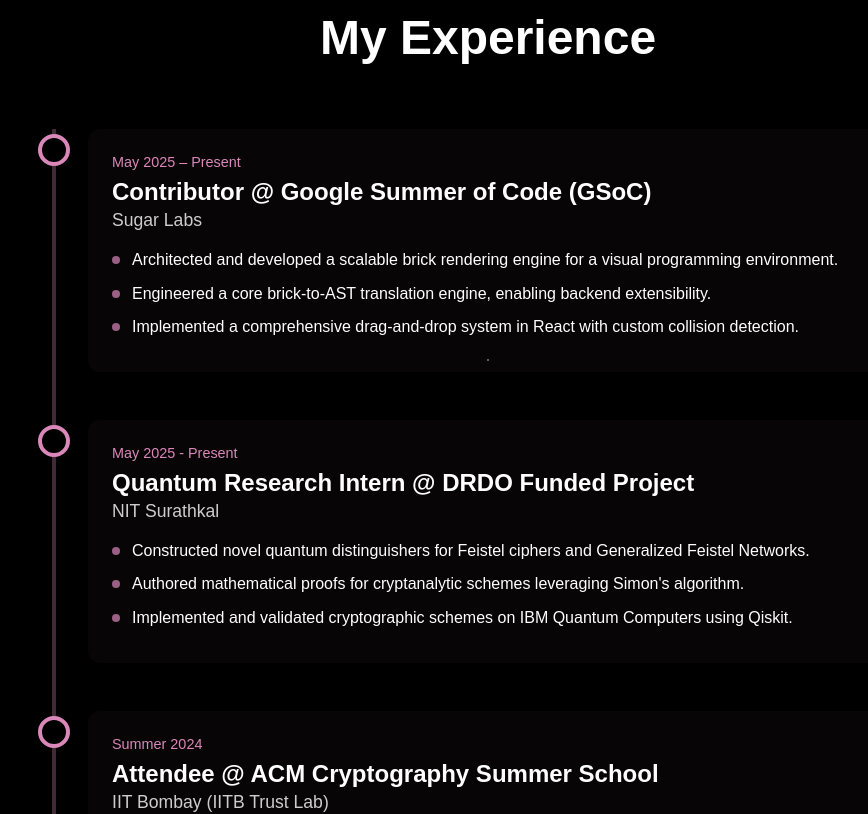
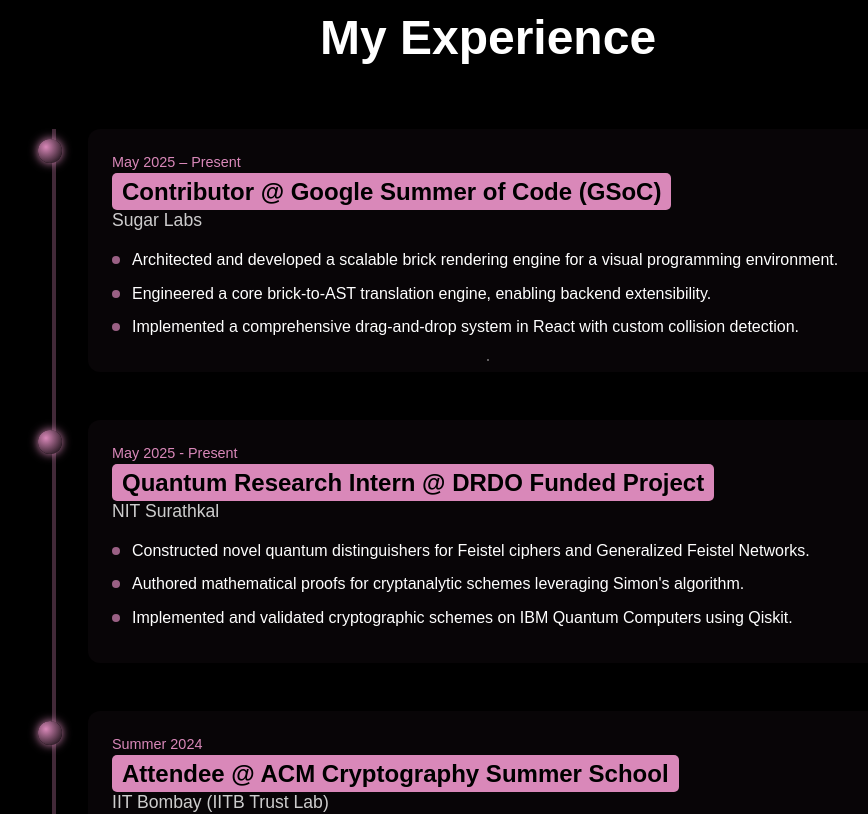
Before and after one commit to saumyashahi/My-Portfolio, a React (Vite) app: page / in a window 1280 px wide. Shown: the part 840-1654 px from the top of the page, without its empty margins (152-1020 px from the left). Built offline with nearby package versions, Linux system fonts and the light colour scheme.

Commit message:
feat: add animated titles and 3D dots to timeline

```diff
--- a/src/components/Experience/Experience.css
+++ b/src/components/Experience/Experience.css
@@ -56,13 +56,13 @@
     content: '';
     position: absolute;
     left: 0;
-    top: 5px;
-    height: 32px;
-    width: 32px;
+    top: 10px;
+    height: 24px;
+    width: 24px;
     border-radius: 50%;
-    background: var(--navbar-background);
-    border: 4px solid var(--accent-color);
+    background: radial-gradient(circle at 8px 8px, var(--accent-color), #000);
     z-index: 1;
+    box-shadow: 0 0 10px var(--accent-color);
   }
 
   .timeline-content {
@@ -83,6 +83,13 @@
     font-size: 1.5rem;
     font-weight: 600;
     margin: 0;
+  }
+
+  .timeline-title span {
+    background-color: var(--accent-color);
+    color: black;
+    padding: 5px 10px;
+    border-radius: 5px;
   }
 
   .timeline-company {
--- a/src/components/Experience/Experience.jsx
+++ b/src/components/Experience/Experience.jsx
@@ -107,7 +107,9 @@ const Experience = () => {
             <div className="timeline-dot"></div>
             <div className="timeline-content">
               <span className="timeline-date">{item.date}</span>
-              <h3 className="timeline-title">{item.title}</h3>
+              <h3 className="timeline-title">
+                <span>{item.title}</span>
+              </h3>
               {item.company && <h4 className="timeline-company">{item.company}</h4>}
               <ul className="timeline-description">
                 {item.description.map((point, i) => <li key={i}>{point}</li>)}
```
